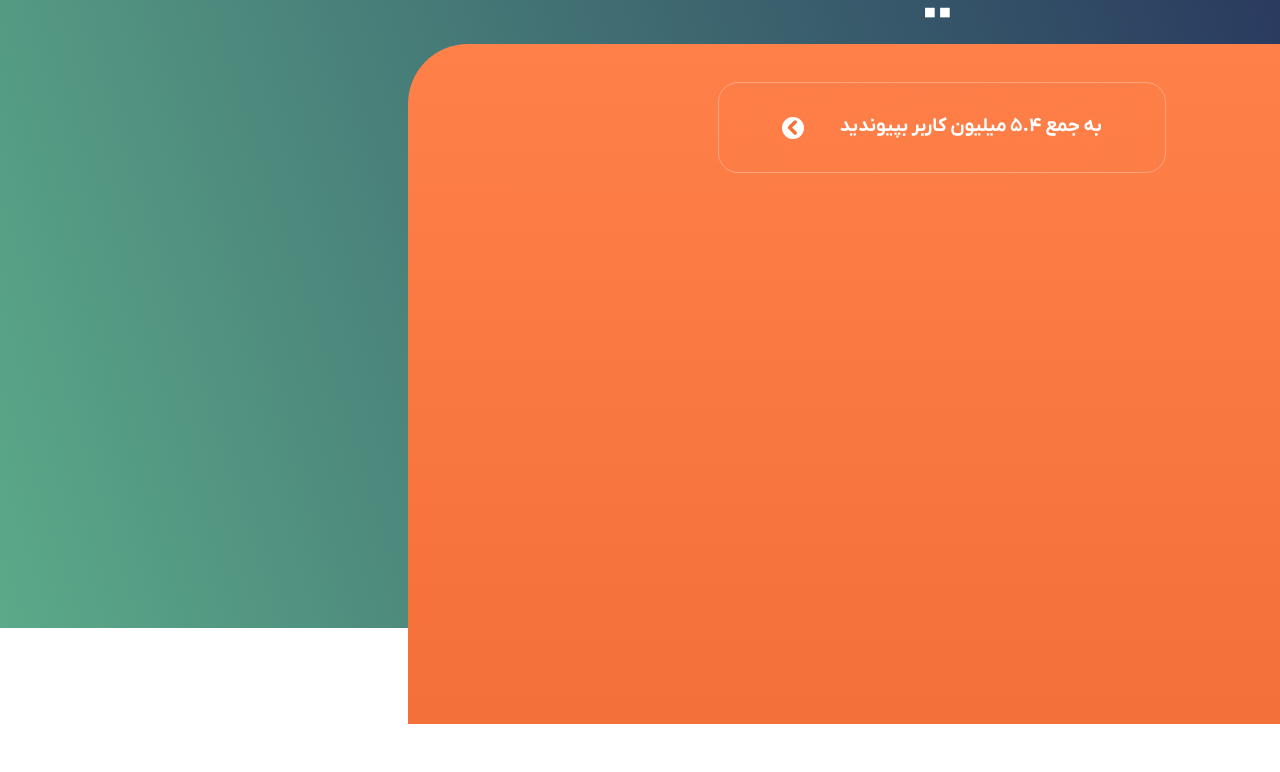
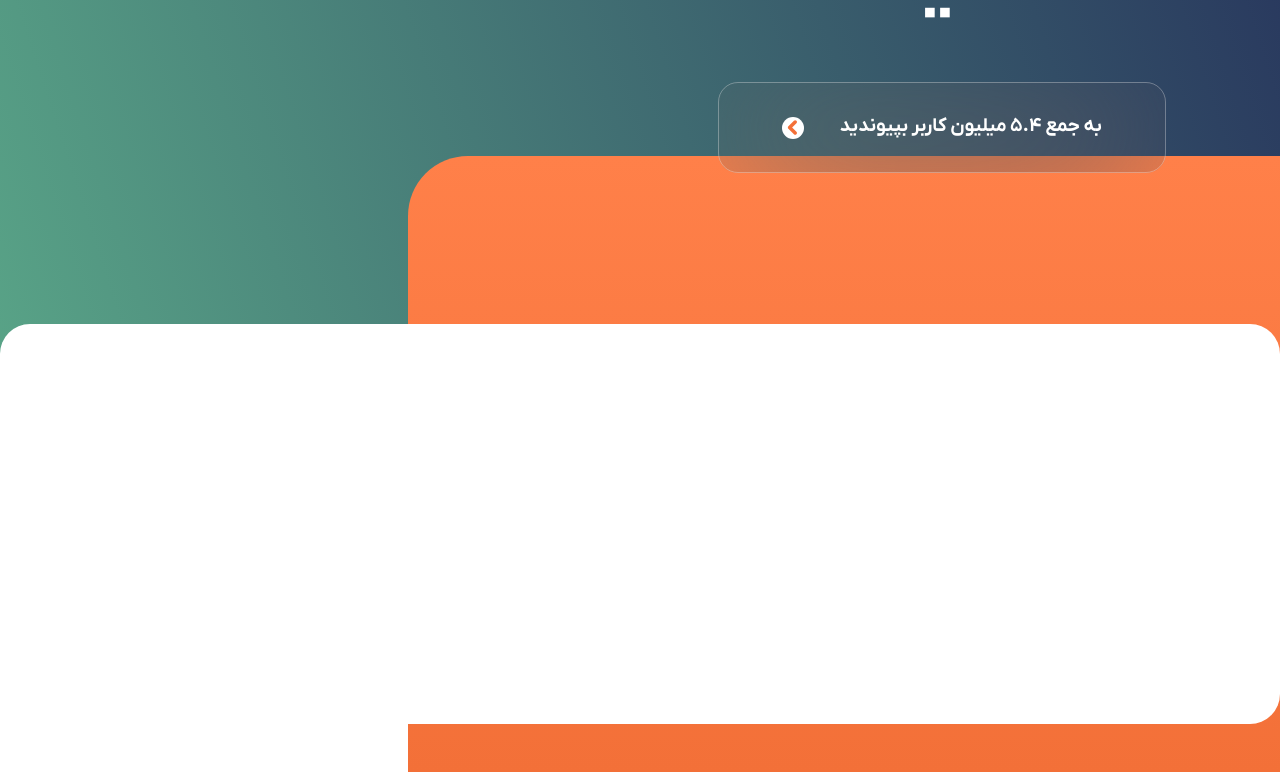
Before and after one commit to mahdipakravan-dev/sight-bank, a React (Vite) app: page / in a window 1280 px wide. Shown: the part 476-1248 px from the top of the page. Before the commit the page ends 1200 px from the top, so only its background shows below. Built offline with nearby package versions, Linux system fonts and the light colour scheme.

Commit message:
finalize hero 2

```diff
--- a/src/components/hero/Hero.module.scss
+++ b/src/components/hero/Hero.module.scss
@@ -20,10 +20,10 @@
 .rectangle {
   position: absolute;
   right: 0;
-  bottom: -25rem;
+  bottom: -28rem;
   z-index: 0;
   width: 54.5rem;
-  height: 42.5rem;
+  height: 38.5rem;
   border-top-left-radius: 3.75rem;
   background-image: var(--accent);
 }
@@ -200,3 +200,20 @@
 }
 @keyframes sheen-rtl {
 }
+
+.feature-block {
+  position: absolute;
+  bottom: -400px;
+  left: 0;
+  display: flex;
+  justify-content: center;
+  align-items: center;
+  width: 100%;
+
+  .feature-wrapper {
+    background-color: #fff;
+    width: 100%;
+    height: 400px;
+    border-radius: var(--radius);
+  }
+}
--- a/src/components/hero/Hero.tsx
+++ b/src/components/hero/Hero.tsx
@@ -11,8 +11,8 @@ const HeroSection = () => {
     <>
       <Scrollytelling.Root start="top top" end="bottom bottom">
         <Scrollytelling.Pin
-          childHeight={"100vh"}
-          pinSpacerHeight={"100vh"}
+          childHeight={"90vh"}
+          pinSpacerHeight={"90vh"}
           pinSpacerClassName={s["pin-spacebar"]}
         >
           <div className={s["hero-bg"]} />
@@ -59,6 +59,10 @@ const HeroSection = () => {
               />
             </div>
           </section>
+
+          <section className={clsx(s["feature-block"])}>
+            <div className={clsx(s["feature-wrapper"], "container")}></div>
+          </section>
         </Scrollytelling.Pin>
       </Scrollytelling.Root>
     </>
--- a/src/css/global.scss
+++ b/src/css/global.scss
@@ -28,7 +28,7 @@
 
   // Layout
   --header-height: #{tovw(152px, "desktop-large")};
-  --radius: 22px;
+  --radius: 1.875rem;
 }
 
 :root[dir="rtl"] * {
```
